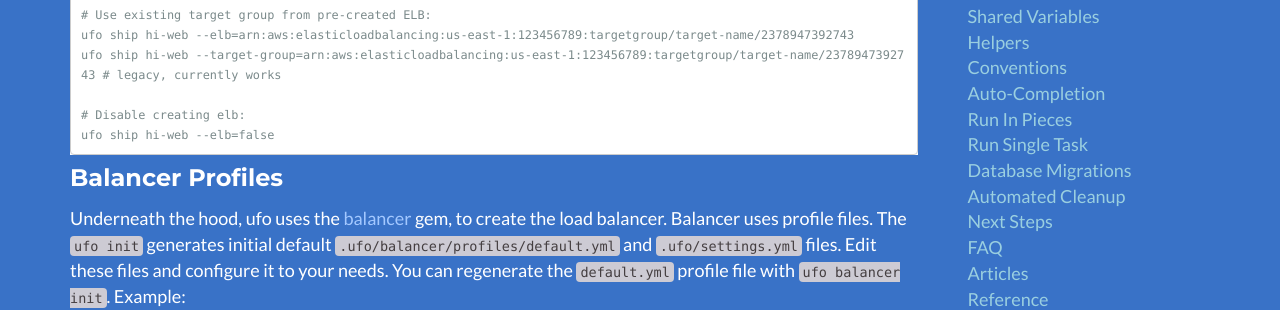
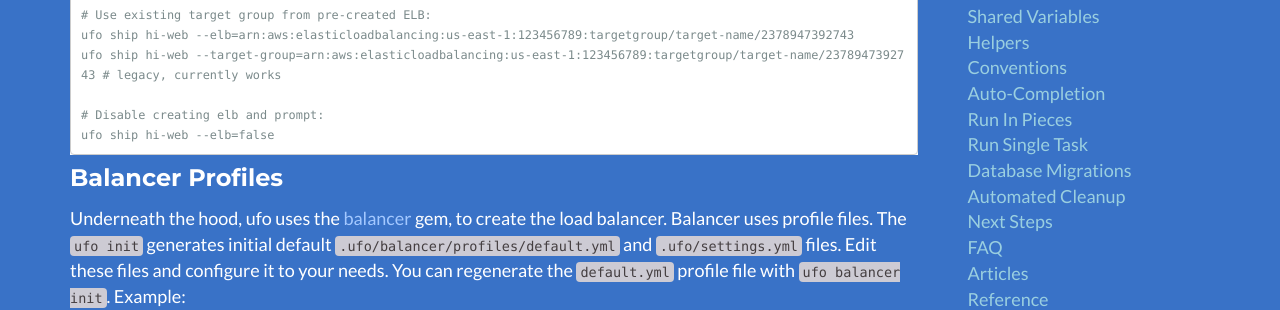
Before and after one commit to boltops-tools/ufo, a Jekyll site: the page built from docs/_docs/load-balancer.md, in a window 1280 px wide and 900 px high. Shown: the part 536-846 px from the top of the window. Built offline with Jekyll 4.4.1, drawn with Linux system fonts in a browser that asks for light colours; some of the changed text lies outside the part shown.

Commit message:
update docs

```diff
--- a/docs/_docs/load-balancer.md
+++ b/docs/_docs/load-balancer.md
@@ -22,7 +22,7 @@ Here are examples for each of them:
     ufo ship hi-web --elb=arn:aws:elasticloadbalancing:us-east-1:123456789:targetgroup/target-name/2378947392743
     ufo ship hi-web --target-group=arn:aws:elasticloadbalancing:us-east-1:123456789:targetgroup/target-name/2378947392743 # legacy, currently works
 
-    # Disable creating elb:
+    # Disable creating elb and prompt:
     ufo ship hi-web --elb=false
 
 ## Balancer Profiles
```
Also changed, not shown: docs/_reference/ufo-ship.md (+1 -1 lines), lib/ufo/help/ship.md (+1 -1 lines).
